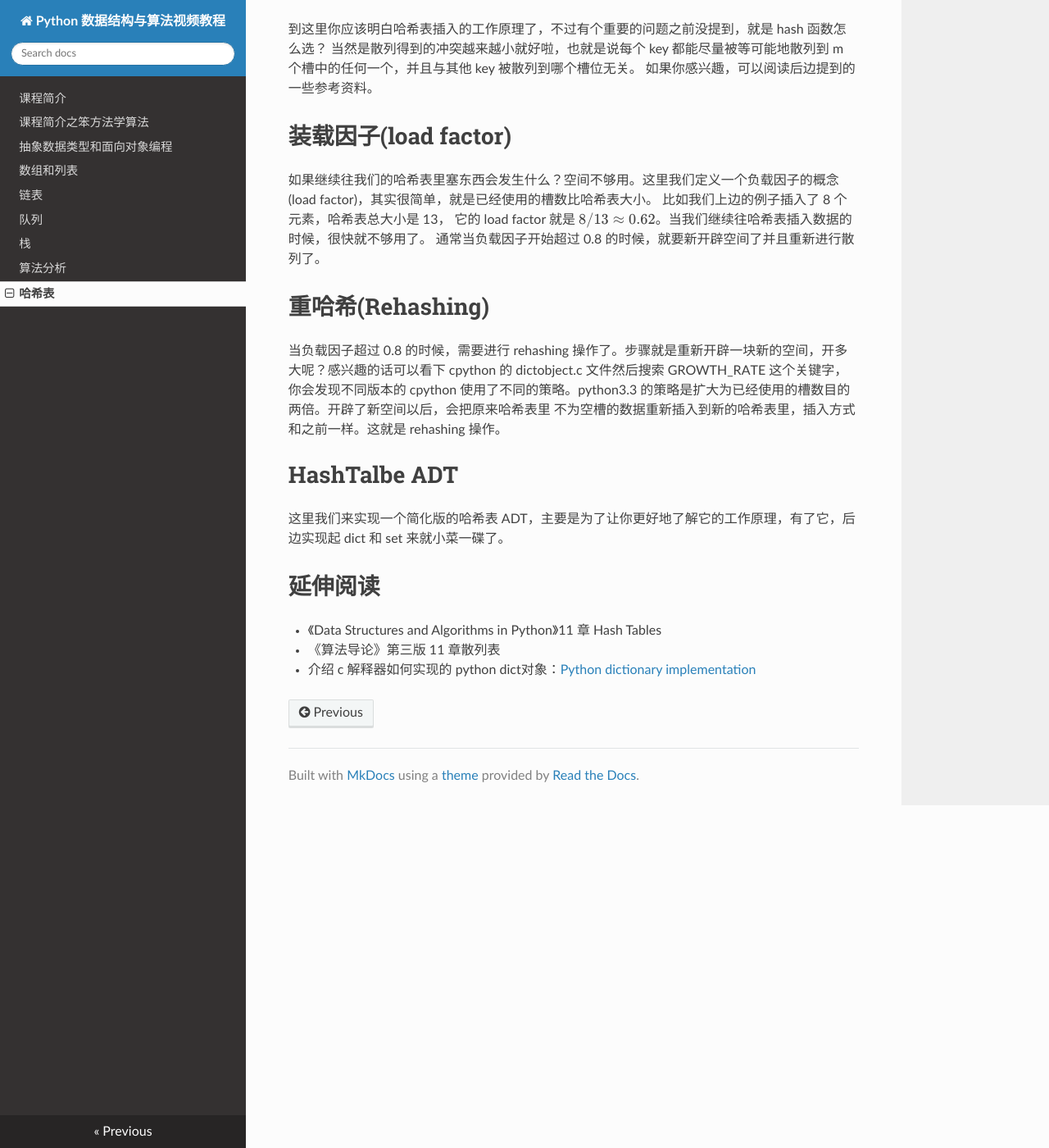
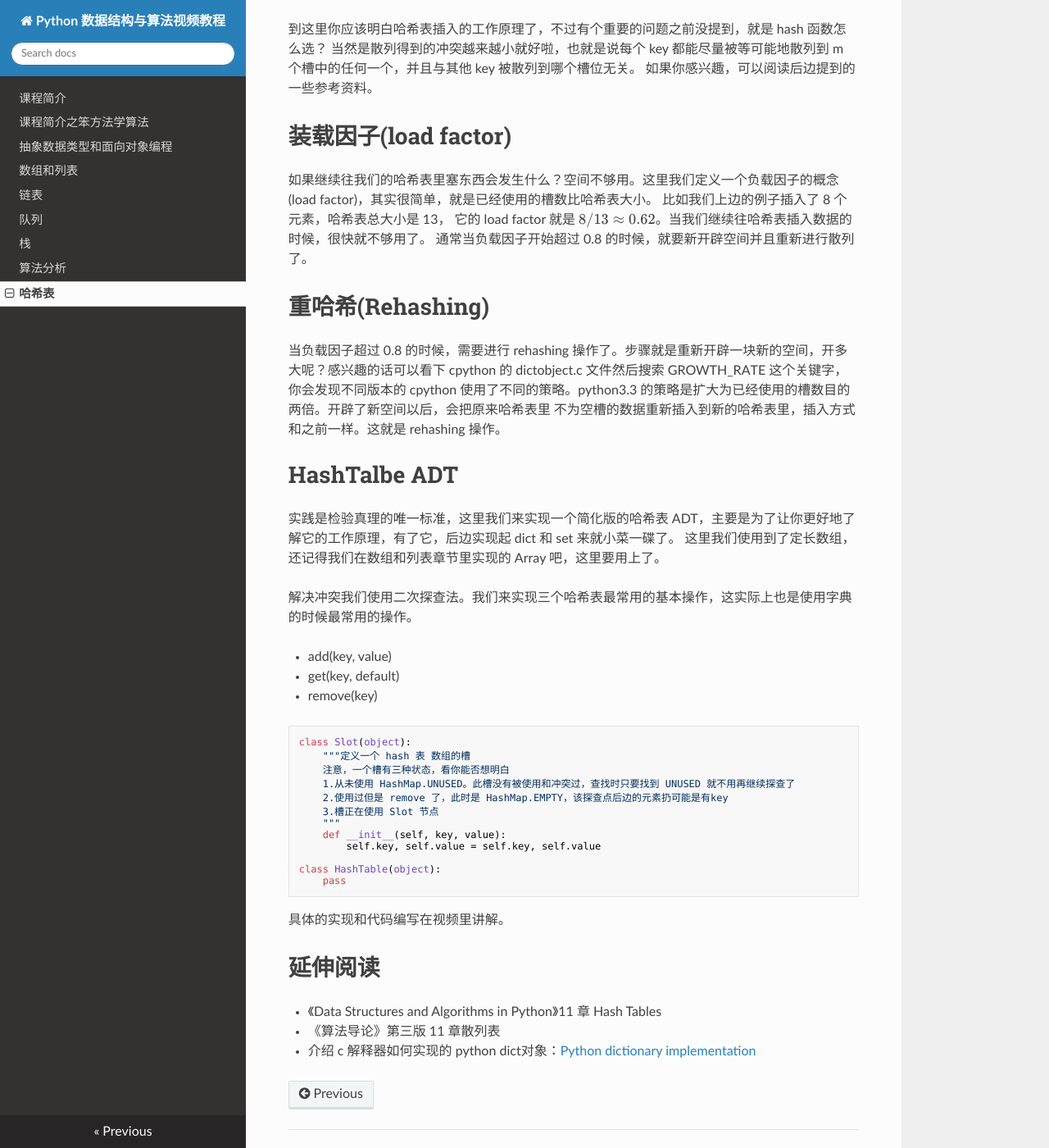
Before and after one commit to PegasusWang/python_data_structures_and_algorithms, an MkDocs documentation site: the page built from docs/7_哈希表/hashtable.md, in a window 1280 px wide and 1400 px high, scrolled down 3435 px. Shown: the whole window at 82% size. Built offline with MkDocs 1.6.1, drawn with Linux system fonts in a browser that asks for light colours; nearby versions of some CDN libraries; formulas are drawn with MathJax 3; old or Windows-style settings are respelled for this version of MkDocs; some of the changed text lies outside the part shown.

Commit message:
完成 hashtale 代码

````diff
--- a/docs/7_哈希表/hashtable.md
+++ b/docs/7_哈希表/hashtable.md
@@ -33,7 +33,7 @@ h(226) = 226 % M = 5
 h(903) = 903 % M = 6
 h(388) = 388 % M = 11
 ```
-下边我画个图演示整个插入过程:
+下边我画个图演示整个插入过程(纯手工绘制，原谅我字写得不太优雅):
 
 ![](./insert_hash.png)
 
@@ -121,7 +121,31 @@ GROWTH_RATE 这个关键字，你会发现不同版本的 cpython 使用了不
 不为空槽的数据重新插入到新的哈希表里，插入方式和之前一样。这就是 rehashing 操作。
 
 # HashTalbe ADT
-这里我们来实现一个简化版的哈希表 ADT，主要是为了让你更好地了解它的工作原理，有了它，后边实现起 dict 和 set 来就小菜一碟了。
+实践是检验真理的唯一标准，这里我们来实现一个简化版的哈希表 ADT，主要是为了让你更好地了解它的工作原理，有了它，后边实现起 dict 和 set 来就小菜一碟了。
+这里我们使用到了定长数组，还记得我们在数组和列表章节里实现的 Array 吧，这里要用上了。
+
+解决冲突我们使用二次探查法。我们来实现三个哈希表最常用的基本操作，这实际上也是使用字典的时候最常用的操作。
+
+- add(key, value)
+- get(key, default)
+- remove(key)
+
+```py
+class Slot(object):
+    """定义一个 hash 表 数组的槽
+    注意，一个槽有三种状态，看你能否想明白
+    1.从未使用 HashMap.UNUSED。此槽没有被使用和冲突过，查找时只要找到 UNUSED 就不用再继续探查了
+    2.使用过但是 remove 了，此时是 HashMap.EMPTY，该探查点后边的元素扔可能是有key
+    3.槽正在使用 Slot 节点
+    """
+    def __init__(self, key, value):
+        self.key, self.value = self.key, self.value
+
+class HashTable(object):
+    pass
+```
+
+具体的实现和代码编写在视频里讲解。
 
 # 延伸阅读
 - 《Data Structures and Algorithms in Python》11 章 Hash Tables
````
Also changed, not shown: other parts of docs/7_哈希表/hashtable.md (+1 -1 lines), docs/7_哈希表/hashtable.py (added, +166 -0 lines).
